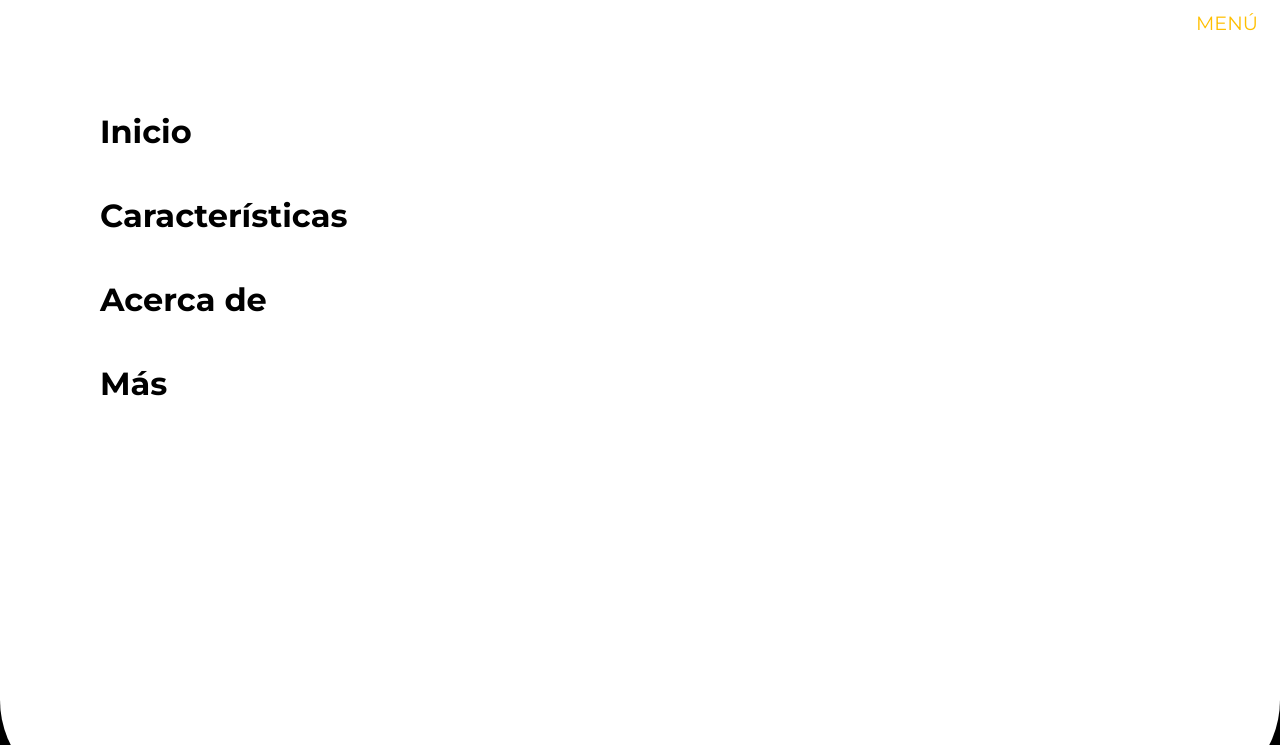
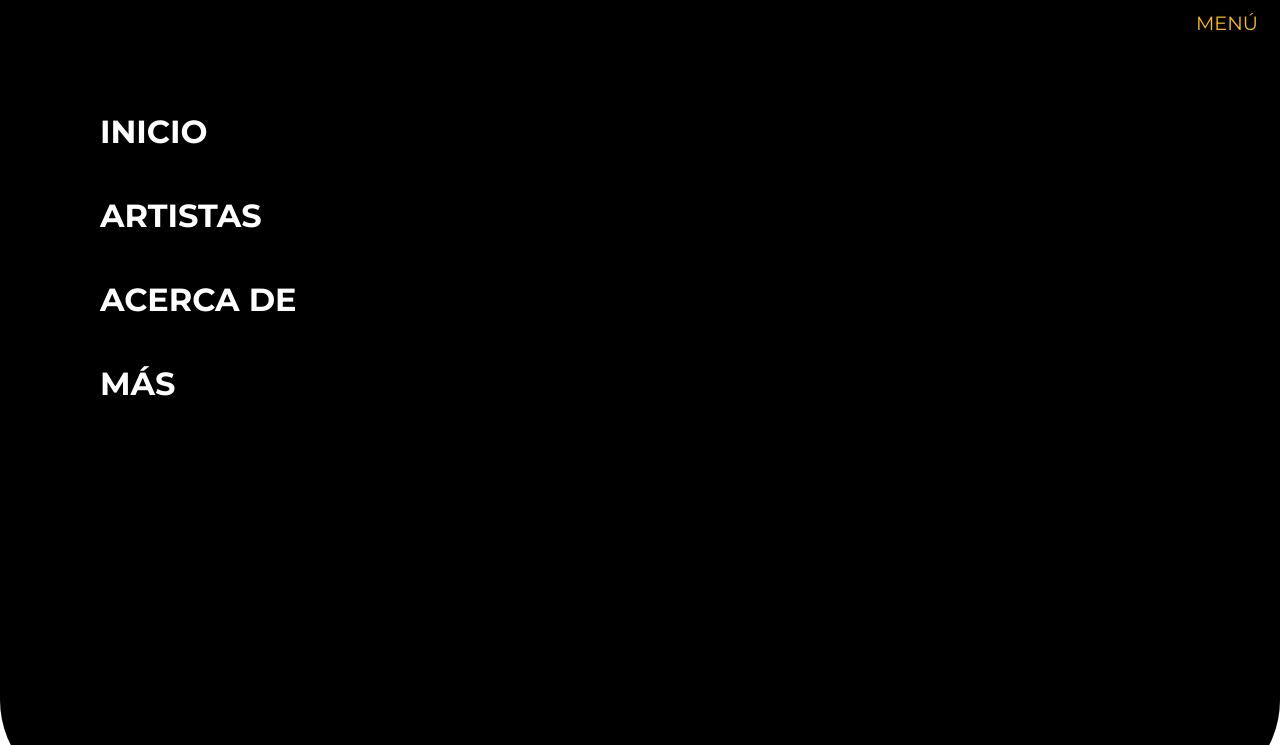
Before and after one commit to mijalbef/proyecto-final, a plain HTML site: page index.html in a window 1280 px wide. Both pictures are taken after a click on the button "MENÚ". Shown: the top 745 px of the page. Drawn offline with nearby package versions, Linux system fonts and the light colour scheme.

Commit message:
CAMBIOS DE DISENO
Cambiso en diseno

```diff
--- a/index.html
+++ b/index.html
@@ -26,16 +26,16 @@
             <div id="navbarNav" class="collapse">
                 <ul class="navbar-nav">
                     <li class="nav-item">
-                        <a class="nav-link" href="#inicio">Inicio</a>
+                        <a class="nav-link" href="#INICIO">INICIO</a>
                     </li>
                     <li class="nav-item">
-                        <a class="nav-link" href="#caracteristicas">Características</a>
+                        <a class="nav-link" href="#ARTISTAS">ARTISTAS</a>
                     </li>
                     <li class="nav-item">
-                        <a class="nav-link" href="#acercade">Acerca de</a>
+                        <a class="nav-link" href="#SOBRE NOSOTROS">ACERCA DE</a>
                     </li>
                     <li class="nav-item">
-                        <a class="nav-link" href="#mas">Más</a>
+                        <a class="nav-link" href="#CONTACTO">MÁS</a>
                     </li>
                 </ul>
             </div>
@@ -43,16 +43,23 @@
     </nav>
 
     <!-- Content Section -->
+
+       <!-- Content Section -->
        <div class="container mt-5">
         <div class="row">
             <div class="col-lg-8 text-white">
                 <h1 id="typed-text" class="fw-bold"
-                style="font-family: 'Montserrat', cursive; color: #ffffff; font-size: 6rem; line-height: 1.1;">
+                    style="font-family: 'Montserrat', cursive; color: #000000; font-size: 6rem; line-height: 1.1;">
                     FRESH FRAMES
                 </h1>
+                <!-- Botón Alineado a la Izquierda -->
+                <a href="#artworkCarousel" class="btn btn-warning px-5 py-3 mt-4">
+                    Explorar
+                </a>
             </div>
         </div>
     </div>
+
 
 <!-- Typed.js CDN -->
 <script src="https://cdn.jsdelivr.net/npm/typed.js@2.0.12"></script>
--- a/script.js
+++ b/script.js
@@ -11,8 +11,8 @@ document.addEventListener("DOMContentLoaded", function () {
     const options = {
         strings: ["FRESH FRAMES", "TUS NUEVOS", "ARTISTAS FAVORITOS"],
         typeSpeed: 70, // Reduce la velocidad de tipeo para que sea más suave
-        backSpeed: 40, // Velocidad al borrar (no se usa aquí pero es un ajuste general)
-        backDelay: 500, // Retraso entre cada palabra
+        backSpeed: 90, // Velocidad al borrar (no se usa aquí pero es un ajuste general)
+        backDelay: 600, // Retraso entre cada palabra
         startDelay: 1000, // Retraso inicial de 1 segundo
         loop: false, // No repetir la animación
         showCursor: true, // Mostrar el cursor durante el efecto
@@ -20,7 +20,7 @@ document.addEventListener("DOMContentLoaded", function () {
         onComplete: () => {
             // Mantener el texto completo visible
             document.getElementById("typed-text").innerHTML = `
-                <span style="font-family: 'Permanent Marker', cursive;">FRESH FRAMES</span><br>
+                <span style="font-family: 'Montserrat', sans-serif;">FRESH FRAMES</span><br>
                 <span style="font-family: 'Montserrat', sans-serif;">TUS NUEVOS</span><br>
                 <span style="font-family: 'Montserrat', sans-serif;">ARTISTAS FAVORITOS</span>
             `;
@@ -30,5 +30,5 @@ document.addEventListener("DOMContentLoaded", function () {
     // Inicia Typed.js
     setTimeout(() => {
         new Typed("#typed-text", options);
-    }, 500); // Retraso adicional para mejorar la transición
+    }, 700); // Retraso adicional para mejorar la transición
 });
--- a/style.css
+++ b/style.css
@@ -1,6 +1,6 @@
 /* General styles */
 body {
-    background-color: #000000;
+    background-color: #ffffff;
     font-family: 'Montserrat', sans-serif !important;
     margin: 0;
     padding: 0;
@@ -37,7 +37,7 @@ body {
 /* Menú desplegable */
 #navbarNav {
     text-align: left;
-    background-color: #ffffff;
+    background-color: #000000;
     padding: 50px;
     border-bottom-left-radius: 100px;
     border-bottom-right-radius: 100px;
@@ -83,7 +83,7 @@ body {
 .nav-link {
     font-family: 'Montserrat', sans-serif;
     font-size: 2rem !important;
-    color: #000000 !important;
+    color: #ffffff !important;
     margin-bottom: 20px;
     transition: color 0.3s ease;
     text-align: left;
@@ -104,6 +104,18 @@ body {
     margin-top: 15rem !important;
     margin-bottom: 15rem !important;
 
+}
+
+
+/* BOTON */
+
+.text-center {
+    text-align: left !important;
+    color: #ffc107 !important;
+}
+
+.btn-warning {
+    --bs-btn-bg: #f8f9fa;
 }
 
 /* Tipografía principal */
@@ -140,8 +152,8 @@ h2 {
 
 /* Navbar container */
 .bg-light {
-    --bs-bg-opacity: 1;
-    background-color: black !important;
+
+    background-color: rgb(255, 255, 255) !important;
 }
 
 /* CARROUSEL */
@@ -250,9 +262,23 @@ h2 {
 }
 
 
-.text-center {
-    text-align: center !important;
-    color: #ffc107 !important;
+/* BOTTOM */
+.custom-btn {
+    background-color: #ffffff; /* Cambia este color de fondo */
+    border-color: #000;
+    color: #ffffff; /* Color del texto */
+    font-family: 'Montserrat', cursive;
+    font-size: 1.2rem;
+    font-weight: bold;
+    text-transform: uppercase;
+    padding: 15px 30px;
+    border: none; /* Sin borde */
+    transition: background-color 0.3s ease, color 0.3s ease;
+}
+
+.custom-btn:hover {
+    background-color: #28a745; /* Color al pasar el mouse */
+    color: #000000; /* Cambia el color del texto al hover */
 }
 
 /* Imagen de ancho completo en la parte superior */
```
Also changed, not shown: 1 other file. Lines whose indentation alone changed are shown as unchanged.
